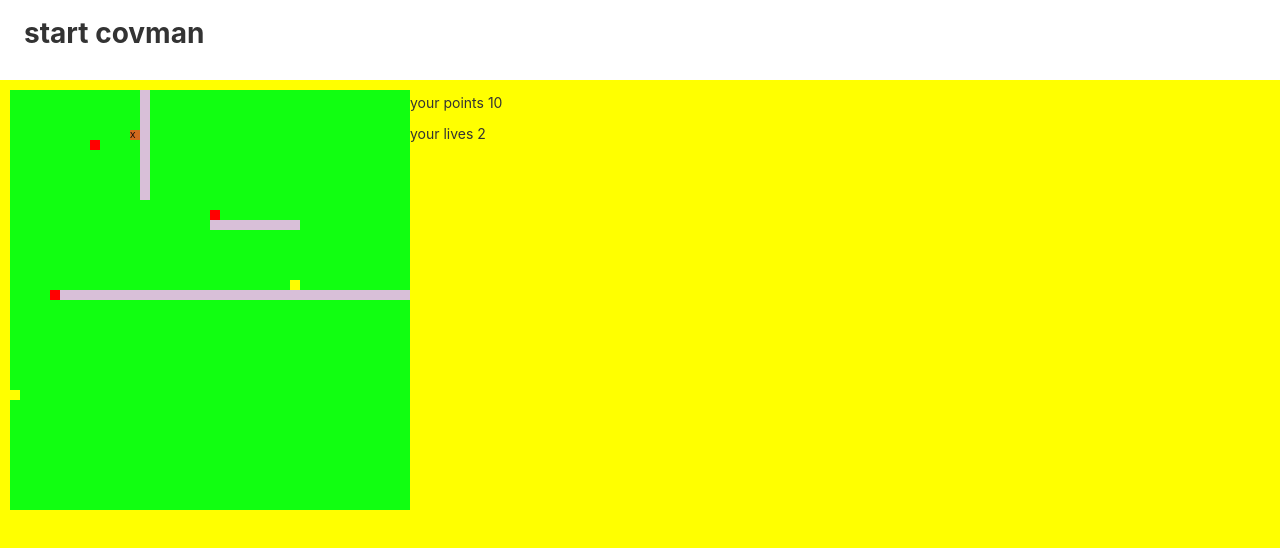
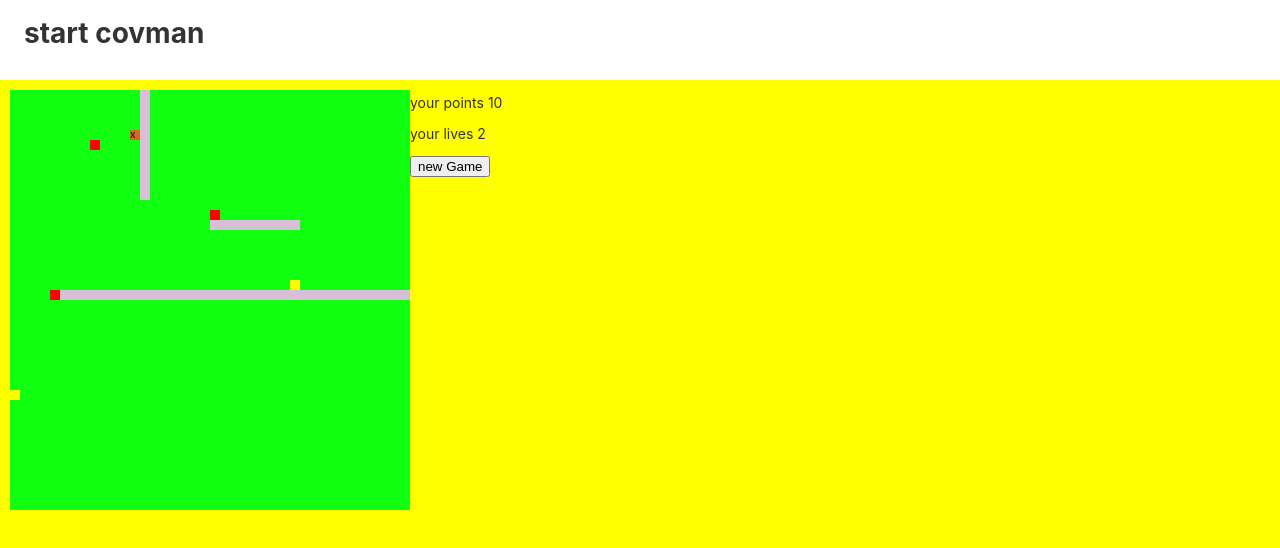
Before and after one commit to munich99/covman, an Angular app: page /game in a window 1280 px wide. Shown: the top 548 px of the page. Built offline with nearby package versions, Linux system fonts and the light colour scheme.

Commit message:
new game completely -- navigateByUrl

```diff
--- a/src/app/main-part/covman/covman.component.html
+++ b/src/app/main-part/covman/covman.component.html
@@ -8,3 +8,4 @@
   <app-cov-enemy #enemy2></app-cov-enemy>
 </div>
 <app-points-table [liveToDie] = lives></app-points-table>
+<button (click)="newGame()">new Game</button>
--- a/src/app/main-part/covman/covman.component.ts
+++ b/src/app/main-part/covman/covman.component.ts
@@ -1,4 +1,7 @@
 import { Component, OnInit, AfterViewInit, ElementRef, ViewChild } from '@angular/core';
+import { Router } from '@angular/router';
+// import { Location } from '@angular/common';
+
 import { interval } from 'rxjs';
 
 import { KeystrokeService } from '../../services/keystroke.service';
@@ -22,10 +25,6 @@ export class CovmanComponent implements OnInit, AfterViewInit {
   @ViewChild('enemy1', { read: CovEnemyComponent, static: true }) enemyview1:CovEnemyComponent;
   @ViewChild('enemy2', { read: CovEnemyComponent, static: true }) enemyview2:CovEnemyComponent;
 
-
-
-  // @ViewChild('userCard', { read: UserCard, static: false }) userCard: UserCard;
-
   positionx:number = 40;
   positiony:number = 40;
   positionX = this.positionx + "px";
@@ -38,7 +37,9 @@ export class CovmanComponent implements OnInit, AfterViewInit {
 
   constructor(public _KeystrokeService:KeystrokeService,
               public _MovePermissionService:MovePermissionService,
-              public _PointCountService:PointCountService
+              public _PointCountService:PointCountService,
+              public _Router:Router,
+              // public _Location:Location
                ) { }
 
   ngOnInit() {
@@ -93,7 +94,7 @@ export class CovmanComponent implements OnInit, AfterViewInit {
     this.positionX = this.positionx +  "px";
     this.positionY = this.positiony +  "px";
 
-  }
+  } // end of Move()
 
   startAgain(liveYes:boolean){
     if (!liveYes) {
@@ -101,7 +102,19 @@ export class CovmanComponent implements OnInit, AfterViewInit {
       this.positiony = 40;
       this.positionDirection = "ArrowRight";
       this.lives--;
+      if(this.lives<=0) this.newGame();
     }
+
+  }
+
+
+  newGame(){
+    // skipLocationChange?: boolean	-- When true, navigates without pushing a new state into history.
+    this._Router.navigateByUrl("/", {skipLocationChange:true})
+    .then( ()=>{
+      this._Router.navigate(['/game']);
+      // this._Router.navigate(['decodeURI(this._Location.path())']);
+    })
   }
 
 }
```
